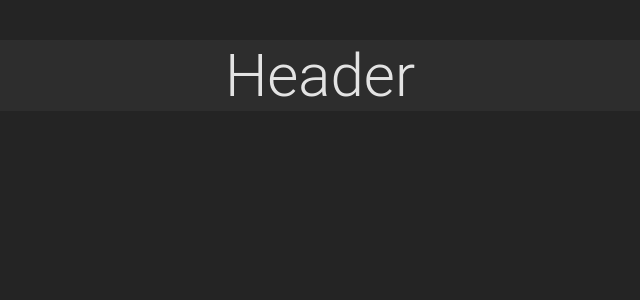
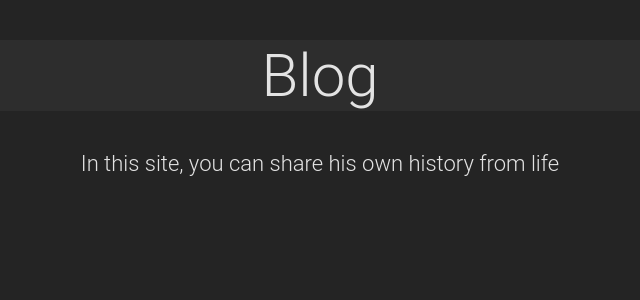
Before and after one commit to dZECKIchan/Blog, a React (Vite) app: page / in a window 1280 px wide. Shown: the top 300 px of the page, without its empty margins (320-960 px from the left). Built offline with nearby package versions, Linux system fonts and the light colour scheme.

Commit message:
Added subtitle

```diff
--- a/src/App.jsx
+++ b/src/App.jsx
@@ -1,10 +1,11 @@
 import Header from "./Components/Header/Header";
-import HeaderStyles from "Components/Header/Header.module.css"
+import Subtitle from "./Components/Subtitle/Subtitle.jsx";
 
 export default function App() {
   return (
     <>
-        <Header className={HeaderStyles.Header}>Header</Header>
+        <Header>Blog</Header>
+        <Subtitle>In this site, you can share his own history from life</Subtitle>
     </>
   )
 }
--- a/src/Components/Header/Header.jsx
+++ b/src/Components/Header/Header.jsx
@@ -1,6 +1,8 @@
-export default function Header({ children, className }){
+import styles from './Header.module.css'
+
+export default function Header({ children }){
     return(
-        <header className={className}>
+        <header className={styles.Header}>
             <h1>{children}</h1>
         </header>
     )
--- /dev/null
+++ b/src/Components/Subtitle/Subtitle.jsx
@@ -0,0 +1,7 @@
+import styles from './Subtitle.module.css'
+
+export default function Subtitle({ children }){
+    return(
+        <p className={styles.Subtitle}>{children}</p>
+    )
+}
--- /dev/null
+++ b/src/Components/Subtitle/Subtitle.module.css
@@ -0,0 +1,3 @@
+.Subtitle{
+    font-size: 22px;
+}
```
Also changed, not shown: src/Main/Main.css (+5 -5 lines).
